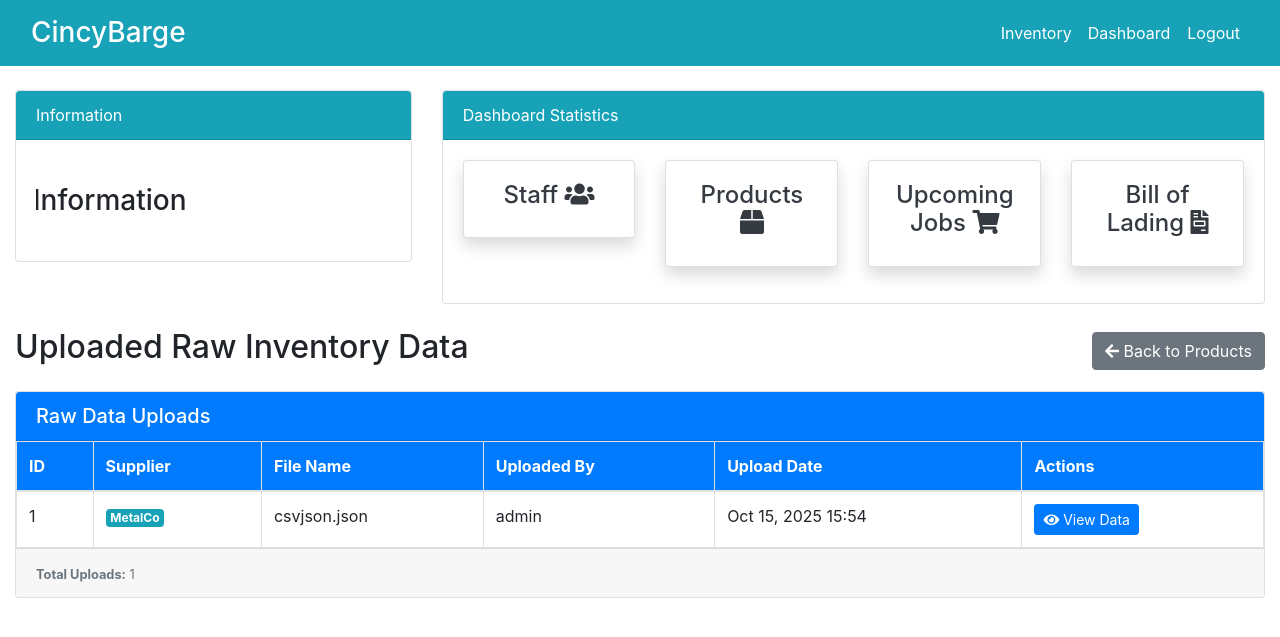
After one commit to CinBarge/barge2rail-auth, a Django app: page /raw-data/ in a window 1280 px wide. The commit adds this page. Shown: the top 637 px of the page. Run offline with Django 4.2, Linux system fonts and the light colour scheme; a user stored in the database is signed in; data comes from the database, SQL or seed files in the repository; some libraries are stand-ins or nearby versions.

```diff
--- /dev/null
+++ b/CincyBarge_Development/dashboard/management/__init__.py
@@ -0,0 +1 @@
+# Management commands package
--- /dev/null
+++ b/CincyBarge_Development/dashboard/management/commands/__init__.py
@@ -0,0 +1 @@
+# Commands package
--- /dev/null
+++ b/CincyBarge_Development/dashboard/templatetags/__init__.py
@@ -0,0 +1 @@
+# Template tags module
--- a/CincyBarge_Development/dashboard/urls.py
+++ b/CincyBarge_Development/dashboard/urls.py
@@ -13,4 +13,8 @@ urlpatterns = [
     path('api/update-sheet-cell/', views.update_sheet_cell, name='api-update-sheet-cell'),
     # Import Google Sheet to Database
     path('import-google-sheet/', views.import_google_sheet, name='import_google_sheet'),
+    # Raw Inventory Data Upload & Management
+    path('upload-raw-data/', views.upload_raw_data, name='upload-raw-data'),
+    path('raw-data/', views.raw_data_view, name='raw-data-view'),
+    path('raw-data/<int:pk>/', views.raw_data_detail, name='raw-data-detail'),
 ]
--- a/CincyBarge_Development/dashboard/views.py
+++ b/CincyBarge_Development/dashboard/views.py
@@ -2,13 +2,16 @@ from django.shortcuts import render, redirect
 from django.http import HttpResponse, JsonResponse
 from django.contrib.auth.decorators import login_required
 from django.views.decorators.http import require_http_methods
-from .models import Product, Order
+from .models import Product, Order, RawProductData
 from utilities.googlesheet import get_sheet_data, update_sheet_row, update_sheet_cell, sync_sheet_to_database
 from urllib.parse import urlparse, parse_qs
 from django.contrib import messages
 from datetime import date
 from .models import Supplier
+from .forms import FileUploadForm
 import json
+import csv
+import io
 
 # Create your views here.
 
@@ -58,9 +61,69 @@ def product(request):
     products = Product.objects.all()
     suppliers = Supplier.objects.all()
 
+    # Unified inventory data list
+    all_inventory_data = []
+    all_columns = set()
+
+    # Add structured Product data
+    for product in products:
+        product_data = {
+            'supplier': product.supplier.name if product.supplier else 'N/A',
+            'source': 'Structured',
+            'data': {
+                'name': product.name,
+                'quantity': str(product.quantity) if product.quantity else '-',
+            }
+        }
+        all_inventory_data.append(product_data)
+        all_columns.update(product_data['data'].keys())
+
+    # Get all raw data entries and merge them
+    raw_data_entries = RawProductData.objects.select_related('supplier').all()
+
+    for entry in raw_data_entries:
+        data = entry.data
+
+        # Handle CSV data (stored as {'rows': [...], 'total_rows': N})
+        if isinstance(data, dict) and 'rows' in data:
+            for row in data['rows']:
+                unified_row = {
+                    'supplier': entry.supplier.name,
+                    'source': 'Uploaded',
+                    'data': dict(row)
+                }
+                all_inventory_data.append(unified_row)
+                all_columns.update(row.keys())
+
+        # Handle JSON data (direct object or array)
+        elif isinstance(data, list):
+            for item in data:
+                if isinstance(item, dict):
+                    unified_row = {
+                        'supplier': entry.supplier.name,
+                        'source': 'Uploaded',
+                        'data': dict(item)
+                    }
+                    all_inventory_data.append(unified_row)
+                    all_columns.update(item.keys())
+        elif isinstance(data, dict) and not 'rows' in data:
+            # Single object
+            unified_row = {
+                'supplier': entry.supplier.name,
+                'source': 'Uploaded',
+                'data': dict(data)
+            }
+            all_inventory_data.append(unified_row)
+            all_columns.update(data.keys())
+
+    # Sort columns for consistent display
+    sorted_columns = sorted(list(all_columns))
+
     context = {
-        'product': products,
         'suppliers': suppliers,
+        'all_inventory_data': all_inventory_data,
+        'all_columns': sorted_columns,
+        'total_rows': len(all_inventory_data),
     }
 
     return render(request, 'dashboard/product.html', context)
@@ -244,3 +307,110 @@ def import_google_sheet(request):
         messages.error(request, f"Error during import: {str(e)}")
 
     return redirect(request.META.get('HTTP_REFERER', '/'))
+
+
+@login_required
+def upload_raw_data(request):
+    """Handle file upload for unstructured inventory data (CSV/JSON)."""
+    if request.method == 'POST':
+        # Check if creating a new supplier
+        supplier_value = request.POST.get('supplier')
+        new_supplier_name = request.POST.get('new_supplier_name', '').strip()
+
+        if supplier_value == 'new' and new_supplier_name:
+            # Create new supplier
+            supplier, created = Supplier.objects.get_or_create(name=new_supplier_name)
+            if created:
+                messages.info(request, f"Created new supplier: {new_supplier_name}")
+        elif supplier_value and supplier_value != 'new':
+            # Use existing supplier
+            try:
+                supplier = Supplier.objects.get(id=supplier_value)
+            except Supplier.DoesNotExist:
+                messages.error(request, "Selected supplier does not exist.")
+                return redirect('dashboard-product')
+        else:
+            messages.error(request, "Please select a supplier or enter a new supplier name.")
+            return redirect('dashboard-product')
+
+        uploaded_file = request.FILES.get('file')
+        if not uploaded_file:
+            messages.error(request, "No file uploaded.")
+            return redirect('dashboard-product')
+
+        file_name = uploaded_file.name
+        file_extension = file_name.split('.')[-1].lower()
+
+        try:
+            if file_extension == 'csv':
+                # Parse CSV file
+                decoded_file = uploaded_file.read().decode('utf-8')
+                csv_reader = csv.DictReader(io.StringIO(decoded_file))
+
+                # Convert CSV rows to list of dictionaries
+                data_list = []
+                for row in csv_reader:
+                    # Store each row as a dictionary, preserving all fields
+                    data_list.append(dict(row))
+
+                # Store all rows as a single JSON object
+                RawProductData.objects.create(
+                    supplier=supplier,
+                    data={'rows': data_list, 'total_rows': len(data_list)},
+                    uploaded_by=request.user,
+                    file_name=file_name
+                )
+                messages.success(request, f"Successfully uploaded {len(data_list)} rows from CSV file: {file_name}")
+
+            elif file_extension == 'json':
+                # Parse JSON file
+                json_data = json.loads(uploaded_file.read().decode('utf-8'))
+
+                # Store JSON data directly
+                RawProductData.objects.create(
+                    supplier=supplier,
+                    data=json_data,
+                    uploaded_by=request.user,
+                    file_name=file_name
+                )
+                messages.success(request, f"Successfully uploaded JSON file: {file_name}")
+
+            return redirect('dashboard-product')
+
+        except Exception as e:
+            messages.error(request, f"Error processing file: {str(e)}")
+            return redirect('dashboard-product')
+    else:
+        return redirect('dashboard-product')
+
+
+@login_required
+def raw_data_view(request):
+    """Display all raw inventory data uploads."""
+    raw_data_entries = RawProductData.objects.select_related('supplier', 'uploaded_by').all()
+
+    context = {
+        'raw_data_entries': raw_data_entries,
+    }
+
+    return render(request, 'dashboard/raw_data.html', context)
+
+
+@login_required
+def raw_data_detail(request, pk):
+    """View detailed data for a specific raw data entry."""
+    try:
+        raw_data = RawProductData.objects.select_related('supplier', 'uploaded_by').get(pk=pk)
+
+        # Format the JSON data for display
+        formatted_data = json.dumps(raw_data.data, indent=2)
+
+        context = {
+            'raw_data': raw_data,
+            'formatted_data': formatted_data,
+        }
+
+        return render(request, 'dashboard/raw_data_detail.html', context)
+    except RawProductData.DoesNotExist:
+        messages.error(request, "Raw data entry not found.")
+        return redirect('dashboard-raw-data')
--- /dev/null
+++ b/CincyBarge_Development/templates/dashboard/raw_data.html
@@ -0,0 +1,90 @@
+{% extends 'partials/base.html' %}
+{% block title %}Raw Inventory Data{% endblock %}
+
+{% block content %}
+{% include 'partials/topnav.html'%}
+
+<div class="container-fluid">
+    <div class="row my-4">
+        <div class="col-12">
+            <div class="d-flex justify-content-between align-items-center mb-3">
+                <h2>Uploaded Raw Inventory Data</h2>
+                <a href="{% url 'dashboard-product' %}" class="btn btn-secondary">
+                    <i class="fas fa-arrow-left"></i> Back to Products
+                </a>
+            </div>
+
+            {% if messages %}
+                {% for message in messages %}
+                    <div class="alert alert-{{ message.tags }} alert-dismissible fade show" role="alert">
+                        {{ message }}
+                        <button type="button" class="close" data-dismiss="alert" aria-label="Close">
+                            <span aria-hidden="true">&times;</span>
+                        </button>
+                    </div>
+                {% endfor %}
+            {% endif %}
+
+            <div class="card">
+                <div class="card-header bg-primary text-white">
+                    <h5 class="mb-0">Raw Data Uploads</h5>
+                </div>
+                <div class="card-body p-0">
+                    <div class="table-responsive">
+                        <table class="table table-bordered table-hover bg-white mb-0">
+                            <thead class="bg-primary text-white">
+                                <tr>
+                                    <th scope="col">ID</th>
+                                    <th scope="col">Supplier</th>
+                                    <th scope="col">File Name</th>
+                                    <th scope="col">Uploaded By</th>
+                                    <th scope="col">Upload Date</th>
+                                    <th scope="col">Actions</th>
+                                </tr>
+                            </thead>
+                            <tbody>
+                                {% for entry in raw_data_entries %}
+                                <tr>
+                                    <td>{{ entry.id }}</td>
+                                    <td>
+                                        <span class="badge badge-info">{{ entry.supplier.name }}</span>
+                                    </td>
+                                    <td>{{ entry.file_name }}</td>
+                                    <td>
+                                        {% if entry.uploaded_by %}
+                                            {{ entry.uploaded_by.username }}
+                                        {% else %}
+                                            <span class="text-muted">N/A</span>
+                                        {% endif %}
+                                    </td>
+                                    <td>{{ entry.uploaded_at|date:"M d, Y H:i" }}</td>
+                                    <td>
+                                        <a href="{% url 'raw-data-detail' entry.id %}" class="btn btn-sm btn-primary">
+                                            <i class="fas fa-eye"></i> View Data
+                                        </a>
+                                    </td>
+                                </tr>
+                                {% empty %}
+                                <tr>
+                                    <td colspan="6" class="text-center py-4">
+                                        <p class="text-muted mb-0">No raw data uploads found.</p>
+                                        <a href="{% url 'dashboard-product' %}" class="btn btn-sm btn-primary mt-2">
+                                            Upload Your First File
+                                        </a>
+                                    </td>
+                                </tr>
+                                {% endfor %}
+                            </tbody>
+                        </table>
+                    </div>
+                </div>
+                <div class="card-footer">
+                    <small class="text-muted">
+                        <strong>Total Uploads:</strong> {{ raw_data_entries|length }}
+                    </small>
+                </div>
+            </div>
+        </div>
+    </div>
+</div>
+{% endblock %}
```
Also changed, not shown: CincyBarge_Development/dashboard/admin.py (+11 -1 lines), CincyBarge_Development/dashboard/forms.py (added, +25 -0 lines), CincyBarge_Development/dashboard/models.py (+16 -0 lines), CincyBarge_Development/dashboard/templatetags/dashboard_extras.py (added, +13 -0 lines), CincyBarge_Development/templates/dashboard/product.html (+74 -67 lines), CincyBarge_Development/templates/dashboard/raw_data_detail.html (added, +93 -0 lines), CincyBarge_Development/user/views.py (+13 -3 lines), CincyBarge_Development/dashboard/migrations/0009_rawproductdata.py (added), CincyBarge_Development/db.sqlite3.
